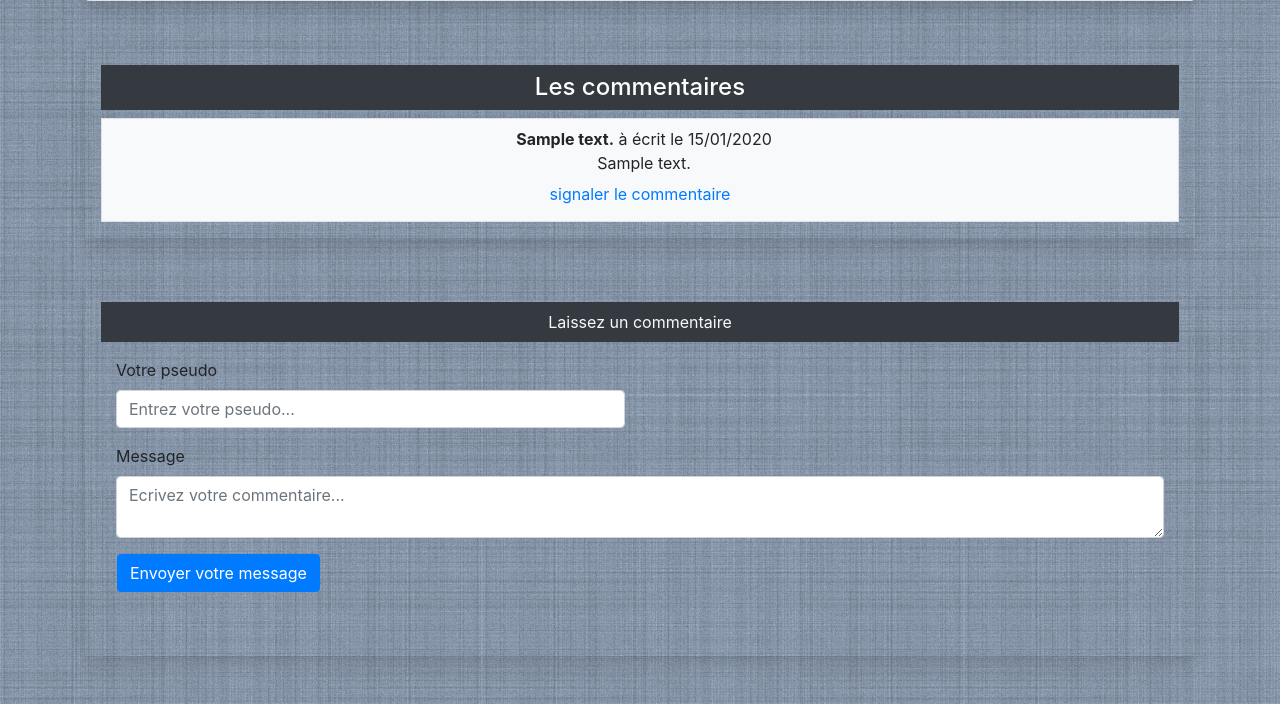
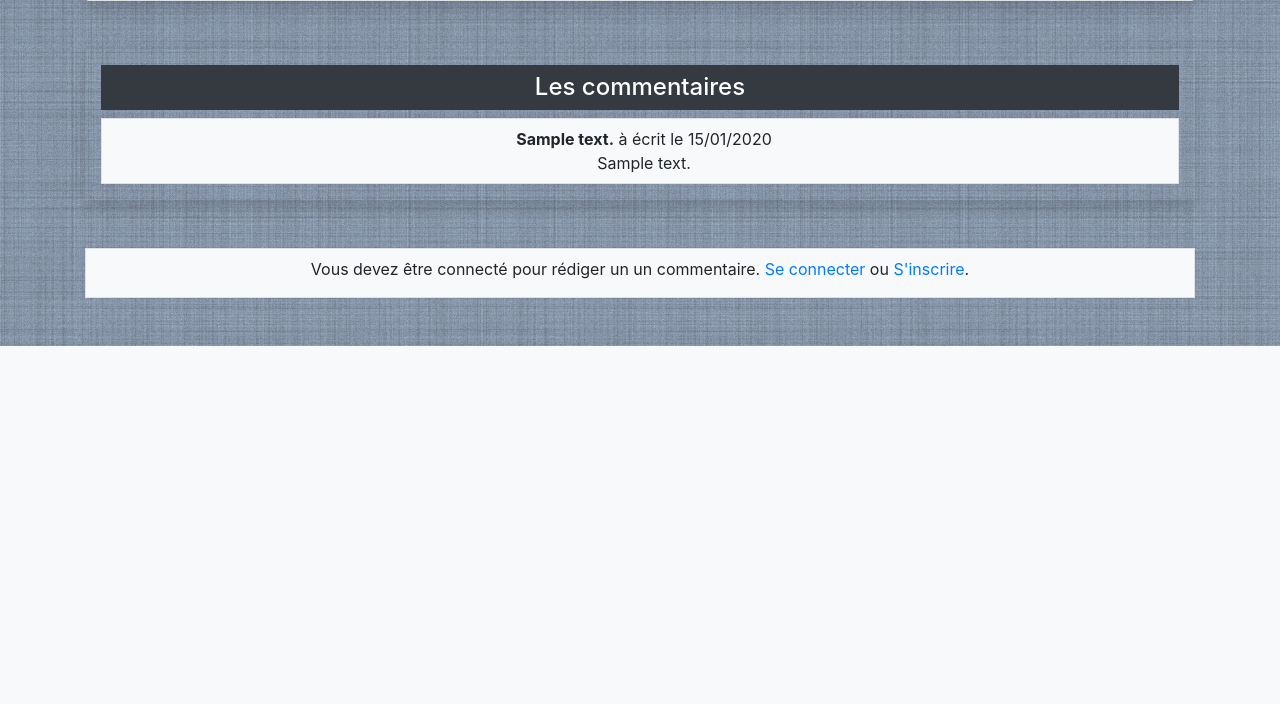
Before and after one commit to clement45000/projet4, a PHP site: page /index.php?page=post&id=1 in a window 1280 px wide. Shown: the part 585-1289 px from the top of the page. After the commit the page ends 931 px from the top, so only its background shows below. Run offline with PHP 8.4, Linux system fonts and the light colour scheme; tables that the repository leaves empty or names only in its code hold one stand-in row (values such as "Sample post").

Commit message:
limitation acces publication commentaire

```diff
--- a/controllers/BackendController.php
+++ b/controllers/BackendController.php
@@ -40,9 +40,7 @@ class BackendController{
         require_once "views/back/postadmin.php";
     }
 
-
     //SUPPRIMER UN ARTCILE ET SES COMMENTAIRE ASSOCIES
-    // btn supprimer dans admin
     public function deletePost(){
         $title = 'Administration';
         if($_SESSION['acces'] !== '1'){
@@ -69,7 +67,6 @@ class BackendController{
         }
         require_once "views/back/deletecomment.php";
     }
-
 
     //CREER UN ARTICLE
     public function createPost(){
@@ -107,6 +104,7 @@ class BackendController{
      }
 
     //MODIFICATION D UN ARTICLE
+
      public function updatePost(){
         $title = 'Administration';
         if($_SESSION['acces'] !== '1'){
@@ -131,6 +129,7 @@ class BackendController{
         $ignorereport = $this->commentDao->ignoreCommentReported($_GET['comment']);//id_commentaire
         header('Location:?page=admin');
       }
+
     // SUPPRIMER UN COMMENTAIRE REPORTE
     public function deleteCommentReported(){
         $title="admin";
@@ -182,6 +181,7 @@ class BackendController{
         }
         require_once "views/front/login.php";
     }
+
     //DECONNEXION
     public function getLogout(){
         session_destroy();
@@ -229,7 +229,7 @@ class BackendController{
             }
             //si les mot de passe sont différent
             if(empty($_POST['password']) || $_POST['password'] != $_POST['passwordconfirm']){
-                 $mdpinvalid ='Mot de passe incorrect | les deux mots de passe doivent correspondre |';
+                $mdpinvalid ='Mot de passe incorrect';
                 $errors['password'] = "vous devez entrez un mot de pass valide";
             }
             if(empty($errors)){
@@ -247,7 +247,5 @@ class BackendController{
        }
         require_once "views/front/signup.php";
     }
-
-
 }
 ?>
--- a/controllers/FrontendController.php
+++ b/controllers/FrontendController.php
@@ -20,7 +20,10 @@ class FrontendController{
     }
     //Lecture d'un billet via son id
     public function getPost(){
+        $commentadd ='';
         $title = 'Article';
+        $errorcomment = '';
+        $validcomment = '';
         $postById = $this->postDao->getPostById($_GET['id']); //Affiche un article via l'id
         $commentsById = $this->commentDao->getCommentsById($_GET['id']); //Afficher un commentaire via son id
         require_once "views/front/post.php";
@@ -28,6 +31,7 @@ class FrontendController{
 
     //AJOUT COMMENTAIRE ATTENTION  probleme de traitement condition et redirection
     public function addComment(){
+        $commentadd ='';
         $title = 'commentaire validation';
 
                 $comment_title = htmlspecialchars($_POST['pseudo']);
@@ -37,7 +41,6 @@ class FrontendController{
 
                 $addcomment = $this->commentDao->addCommentdb($comment_title, $comment_content, $comment_flag, $comment_idpost);
                 header('Location: ?page=post&id='.$comment_idpost);
-
     }
 
      //SIGNALER UN COMMENTAIRE
@@ -63,6 +66,7 @@ class FrontendController{
         require_once "views/front/contact.php";
     }
 
+
 }
 
 ?>
--- a/models/PostDao.php
+++ b/models/PostDao.php
@@ -4,7 +4,7 @@ require_once "models/Model.php";
 class PostDao extends Model{
 
     public function getLastSixPost(){
-            $lastPosts = $this->getPdoConnexion()->query('SELECT id_post, title_post, content_post, author_post, DATE_FORMAT(date_post, \'%d/%m/%Y\') AS date_post From posts order by date_post desc limit 0,5');
+            $lastPosts = $this->getPdoConnexion()->query('SELECT id_post, title_post, content_post, author_post, DATE_FORMAT(date_post, \'%d/%m/%Y\') AS date_post FROM posts ORDER BY id_post desc limit 0,5');
             return $lastPosts;
     }
 
@@ -16,14 +16,14 @@ class PostDao extends Model{
 
     public function getAllPosts(){
         // $allPosts = $this->getPdoConnexion()->query("SELECT * From posts order by id_post desc");
-        $allPosts = $this->getPdoConnexion()->query('SELECT id_post, title_post, content_post, author_post, DATE_FORMAT(date_post, \'%d/%m/%Y\') AS date_post From posts order by date_post desc');
+        $allPosts = $this->getPdoConnexion()->query('SELECT id_post, title_post, content_post, author_post, DATE_FORMAT(date_post, \'%d/%m/%Y\') AS date_post FROM posts ORDER BY id_post desc');
         return $allPosts;
 
     }
 
-    public function createPostdb($title, $date, $content, $author){
-        $create = $this->getPdoConnexion()->prepare('INSERT INTO posts(title_post,date_post,content_post,author_post) VALUES(?, ?, ?, ?)');
-        $resultat = $create->execute(array($title, $date, $content, $author));
+    public function createPostdb($title, $content, $author){
+        $create = $this->getPdoConnexion()->prepare('INSERT INTO posts(title_post,content_post,author_post,date_post) VALUES(?, ?, ?, NOW())');
+        $resultat = $create->execute(array($title, $content, $author));
         return $resultat;
     }
 
--- a/views/back/addpost.php
+++ b/views/back/addpost.php
@@ -23,10 +23,6 @@ ob_start();
             <input type="text" name="title" id="title" class="form-control" placeholder= "Entrez votre titre" value="<?= $title_art ?>" >
         </div>
         <div class="form-group">
-            <label for="date">Date</label>
-            <input type="date" name="date" id="datepost" class="form-control" placeholder= "Entrez la date du jour" value="<?= $date_art ?>">
-        </div>
-        <div class="form-group">
             <label for="content">Contenu de l'article</label>
             <textarea class="form-control" id="content" name="content"  placeholder= "Ecrivez votre article"><?= $content_art ?></textarea>
         </div>
--- a/views/front/post.php
+++ b/views/front/post.php
@@ -1,16 +1,16 @@
 <?php
 ob_start();
 ?>
+ <?php if($commentadd !== ""){ ?><div class="alert alert-success text-center" role="alert"><?= htmlspecialchars($commentadd)?></div><?php } ?>
 <?= $postById['id_post'] ?>
-
     <div class="container">
         <div class="border border-bg-dark mt-5 mb-5 pl-5 pr-5 shadow p-3 mb-5  bg-white rounded">
             <div class="bg-dark text-light" >
-                <h1 class="text-center pt-5 mt-5 mb-5"><?= $postById['title_post'] ?></h1>
-                <p class ="text-center mt-4 pb-5"> Publié le : <?=$postById['date_post']?>  </p>
+                <h1 class="text-center pt-5 mt-5 mb-5"><?=htmlspecialchars($postById['title_post'])?></h1>
+                <p class ="text-center mt-4 pb-5"> Publié le : <?=htmlspecialchars($postById['date_post'])?>  </p>
             </div>
-                <p class ="text-center text-muted mt-5 mb-5"><?= $postById['content_post'] ?>  </p>
-                <p class ="text-center">Ecrit par : <?= $postById['author_post'] ?>  </p>
+                <p class ="text-center text-muted mt-5 mb-5"><?=htmlspecialchars($postById['content_post'])?>  </p>
+                <p class ="text-center">Ecrit par : <?=htmlspecialchars($postById['author_post'])?>  </p>
         </div>
 
         <div class="mb-5 shadow p-3 mb-5">
@@ -18,32 +18,39 @@ ob_start();
             <?php foreach ($commentsById as $commentById) :?>
 
                 <div class="text-center border border-bg-dark bg-light mt-2 pb-2">
-                    <p class="mt-2 ml-2 mb-0"><strong><?=$commentById['pseudo_comment'] ?></strong> à écrit le <?=$commentById['date_comment']?></p>
-                    <p class="mt-0 mb-0 ml-2"><?=$commentById['content_comment'] ?></p>
-                    <form method="POST" action="?page=reportcomment&id=<?=$commentById['id_comment']?>" onSubmit="return confirm ('voulez-vous vraiment signaler ce commentaire ?');">
+                    <p class="mt-2 ml-2 mb-0"><strong><?=htmlspecialchars($commentById['pseudo_comment'])?></strong> à écrit le <?=htmlspecialchars($commentById['date_comment'])?></p>
+                    <p class="mt-0 mb-0 ml-2"><?=htmlspecialchars($commentById['content_comment'])?></p>
+                    <?php if(isset($_SESSION['acces']) && $_SESSION['acces'] === "2"){ ?>
+                    <form method="POST" action="?page=reportcomment&id=<?=htmlspecialchars($commentById['id_comment'])?>" onSubmit="return confirm ('voulez-vous vraiment signaler ce commentaire ?');">
                             <button class="btn btn-link" type="submit">signaler le commentaire</button>
                     </form>
+                    <?php } ?>
                    <!-- <a href="?page=jojo&id=< class="ml-2 pt-0">Signaler le commentaires</a>-->
                 </div>
             <?php endforeach; ?>
         </div>
+    <?php if(isset($_SESSION['acces']) && $_SESSION['acces'] === "2" || isset($_SESSION['acces']) && $_SESSION['acces'] === "1" ){ ?>
         <div class="shadow p-3 mb-5">
             <p class="bg-dark text-light text-center  pt-2 pb-2">Laissez un commentaire</p>
-
             <form class="" action="?page=comment" method="post">
                 <div class="form-group col-6">
                     <label for="pseudo">Votre pseudo</label>
-                    <input type="text" name="pseudo" id="pseudo" class="form-control"  placeholder= "Entrez votre pseudo..." required>
+                    <input type="text" name="pseudo" id="pseudo" class="form-control"  placeholder= "Entrez votre pseudo..." >
                 </div>
                 <div class="form-group col-12">
                     <label for="message">Message</label>
-                    <textarea class="form-control" id="message" name="content" placeholder= "Ecrivez votre commentaire..." required></textarea>
+                    <textarea class="form-control" id="message" name="content" placeholder= "Ecrivez votre commentaire..." ></textarea>
                 </div>
                     <input type="hidden" name="flag" id="flag" value="0">
-                    <input type="hidden" name="idpost" id="idpost" value="<?= $postById['id_post']?>" >
+                    <input type="hidden" name="idpost" id="idpost" value="<?= htmlspecialchars($postById['id_post'])?>" >
                 <button type="submit" class="btn btn-primary mb-5 ml-3">Envoyer votre message</button>
             </form>
         </div>
+    <?php }else{ ?>
+        <div class="border border-bg-dark bg-light mt-2 mb-5 pt-2 text-center">
+            <p>Vous devez être connecté pour rédiger un un commentaire. <a href="?page=login">Se connecter</a> ou  <a href="?page=signup">S'inscrire</a>.</p>
+        </div>
+    <?php } ?>
 
     </div>
     </div>
--- a/views/front/validationcomment.php
+++ b/views/front/validationcomment.php
@@ -4,7 +4,7 @@ ob_start();
 
 
 <div class="container">
-<p>Vous devez remplir tous les champs</p>
+<p>Votre commentaire à bien été ajouté</p>
 </div>
 
 
```
Also changed, not shown: views/front/erreur.php (added). Lines whose indentation alone changed are shown as unchanged.
